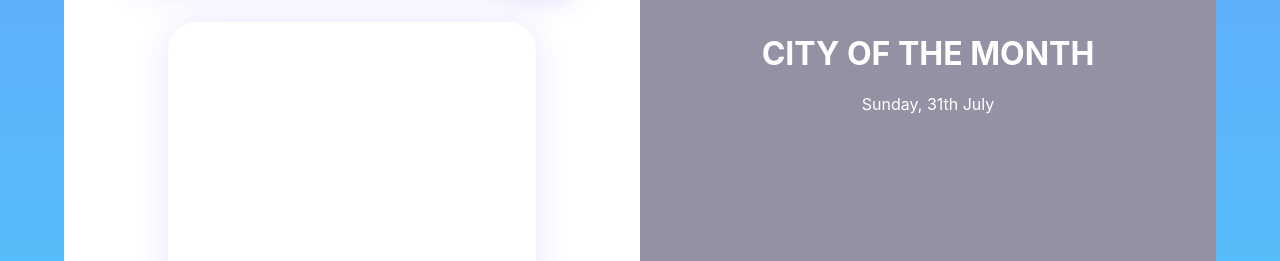
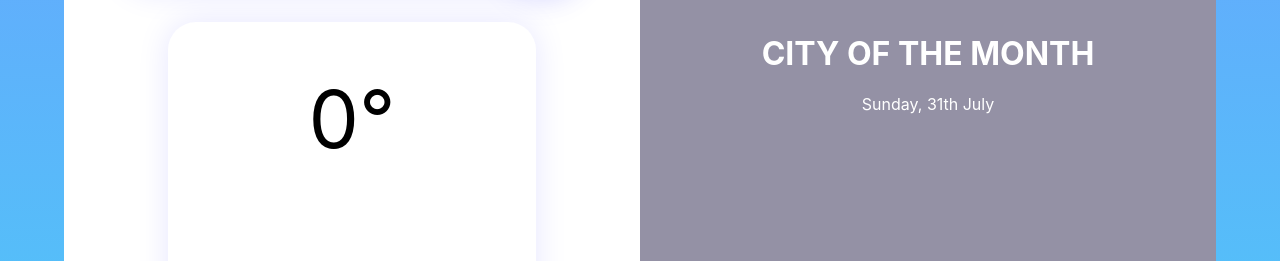
Before and after one commit to WADE-Study-Club/project-react-Knoa0405, a React (Create React App) app in the folder client/: page /add in a window 1280 px wide. Shown: the part 128-389 px from the top of the page. Built offline with nearby package versions, Linux system fonts and the light colour scheme; no server answers; a web font is replaced by a local one.

Commit message:
🎨 Implement Add page weather

```diff
--- a/client/src/AddPage.jsx
+++ b/client/src/AddPage.jsx
@@ -193,17 +193,19 @@ const CityWeather = styled.span`
 `;
 
 function AddPage() {
-  const [cityName, setCityName] = useState('');
-
   const [input, setInput] = useState('');
 
+  const [temp, setTemp] = useState(273.5);
+  const [cityName, setCityName] = useState('');
   const [weather, setWeather] = useState('');
-
-  const [temp, setTemp] = useState(273.5);
 
   const [isToggleOn, setToggleOn] = useState(false);
 
   const [opacity, setOpacity] = useState(1);
+
+  const [currentTemp, setCurrentTemp] = useState(273.5);
+  const [currentCityName, setCurrentCityName] = useState('');
+  const [currentCityWeather, setCurrentCityWeather] = useState('');
 
   const cities = [
     { id: 1, name: 'Dubai' },
@@ -211,7 +213,8 @@ function AddPage() {
     { id: 3, name: 'Japan' },
   ];
 
-  function getCityWeather({ city }) {
+  function getCityWeather({ currentCity, city }) {
+    if (city) {
       const url = `http://api.openweathermap.org/data/2.5/weather?q=${city}&appid=${process.env.REACT_APP_WEATHER_API}`;
 
       Axios.get(url).then((response) => {
@@ -220,6 +223,16 @@ function AddPage() {
         setWeather(response?.data?.weather[0]?.main);
       });
     }
+    if (currentCity) {
+      const currentUrl = `http://api.openweathermap.org/data/2.5/weather?q=${currentCity}&appid=${process.env.REACT_APP_WEATHER_API}`;
+
+      Axios.get(currentUrl).then((response) => {
+        setCurrentTemp(response?.data?.main?.temp);
+        setCurrentCityName(response?.data?.name);
+        setCurrentCityWeather(response?.data?.weather[0]?.main);
+      });
+    }
+  }
 
   function handleChange(e) {
     const { value } = e.target;
@@ -227,8 +240,10 @@ function AddPage() {
     setInput(value);
   }
 
-  function handleSelectCity(name) {
+  function handleSelectCity(name = '') {
     setInput(name);
+
+    getCityWeather({ currentCity: name });
   }
 
   function handleBlur() {
@@ -284,7 +299,15 @@ function AddPage() {
             <SearchButton onClick={handleClick}>확인</SearchButton>
           </SearchContainer>
         </SearchWrapper>
-        <WeatherCard />
+        <WeatherCard>
+          <WeatherComponent weather={currentCityWeather} />
+          <CityTemp>
+            {Math.floor((currentTemp - 273.15))}
+            °
+          </CityTemp>
+          <CityName>{currentCityName}</CityName>
+          <CityWeather>{currentCityWeather}</CityWeather>
+        </WeatherCard>
       </AddWrapper>
       <CityWrapper>
         <CityHeader>
```
Also changed, not shown: 1 other file (tests, documents, lock files or other folders). Lines whose indentation alone changed are shown as unchanged.
